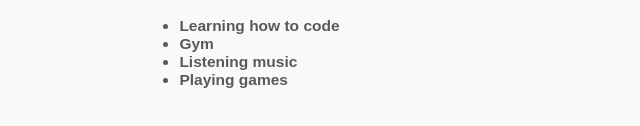
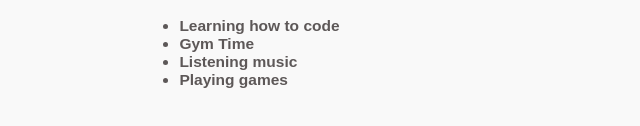
Before and after one commit to Alexandru005/HTML-CSS-projects, a plain HTML site: page 1st project/index.html in a window 1280 px wide. Shown: the part 652-778 px from the top of the page, 319-959 px from the left. Drawn offline with Linux system fonts and the light colour scheme.

Commit message:
Update Gym message

```diff
--- a/1st project/index.html
+++ b/1st project/index.html
@@ -28,7 +28,7 @@
         <h1>My Interests</h1>
         <ul>
             <li>Learning how to code</li>
-            <li>Gym</li>
+            <li>Gym Time</li>
             <li>Listening music</li>
             <li>Playing games</li>
         </ul>
```
